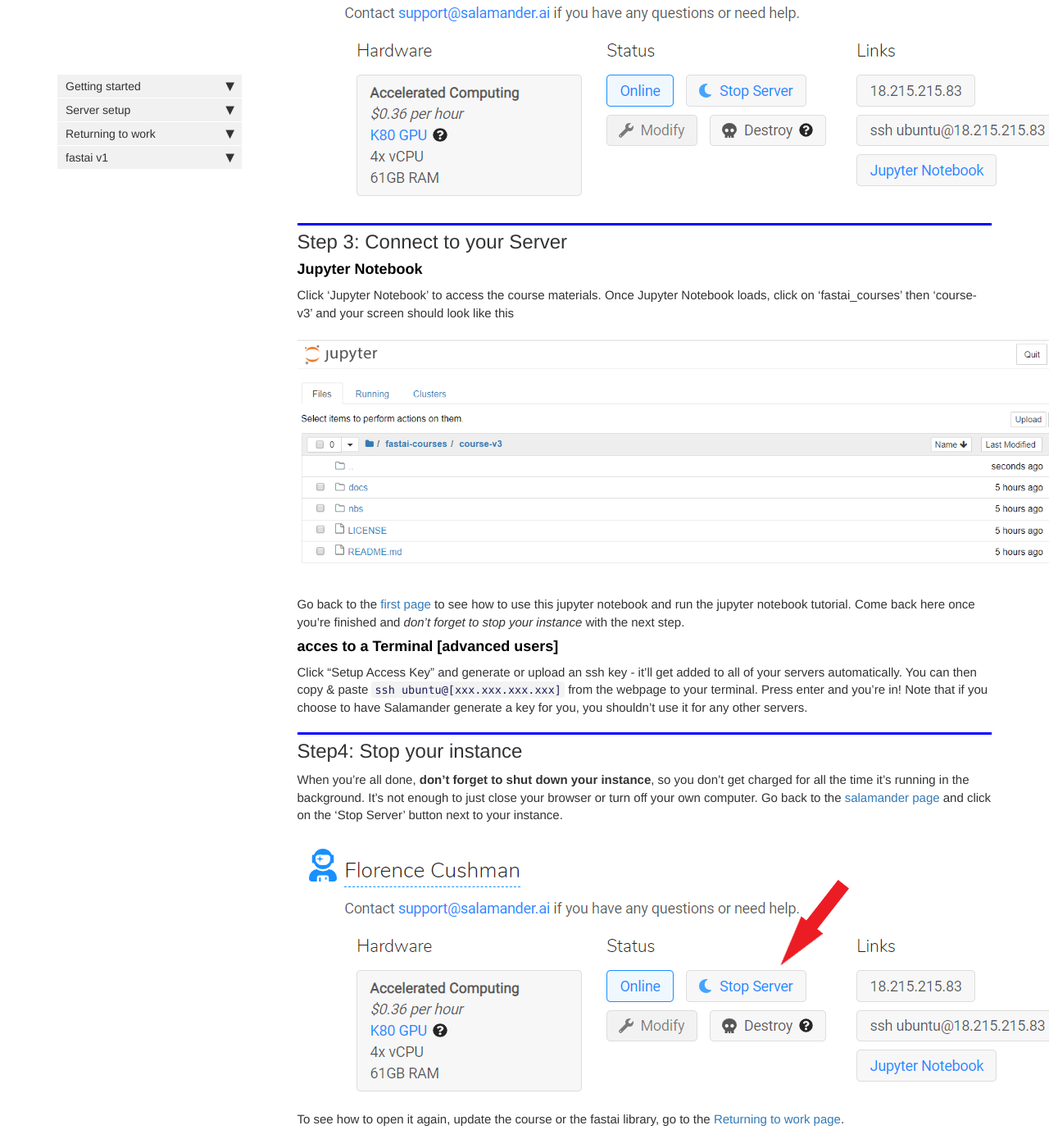
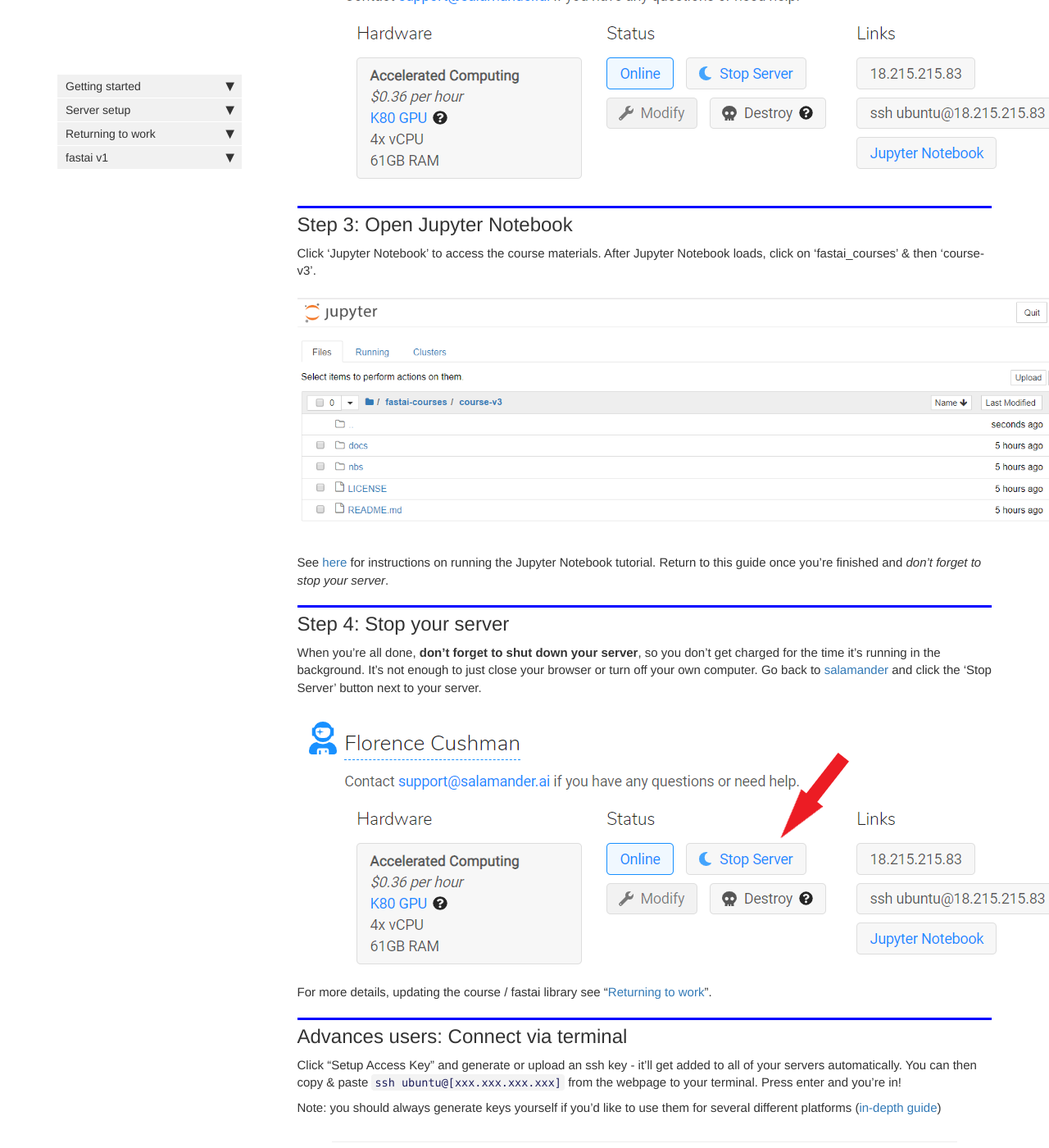
Before and after one commit to tamersalama/course-v3, a Jekyll site: the page built from docs/start_salamander.md, in a window 1280 px wide and 1400 px high, scrolled down 1608 px. Shown: the whole window at 82% size. Built offline with Jekyll 4.4.1, drawn with Linux system fonts in a browser that asks for light colours; nearby versions of some CDN libraries; comment, search, counter and statistics services are not loaded; some of the changed text lies outside the part shown.

Commit message:
Readability improvements

```diff
--- a/docs/start_salamander.md
+++ b/docs/start_salamander.md
@@ -26,35 +26,35 @@
 
 > If you already have a Salamander account, we recommend creating a brand new server to get the latest version of fastai
 
-Pick your desired hardware & storage size (if you don't know what to choose, just keep the default options). Don't forget to accept the 'cuDNN Software License Agreement' and to check the four boxes on top of the button "Launch Server" before clicking it.
+Pick your desired hardware & storage size (if you don't know what to choose, just keep the default options). Don't forget to accept the 'cuDNN Software License Agreement' and to check the acknowledgements above "Launch Server" before clicking it.
 
 ![](/images/salamander/create_server.png)
 
-Wait about a minute for the server to start. You'll see the status update several times (written in orange) until it's ready like this:
+Wait about a minute for the server to start. Once finished, it will look like this:
 
 ![](/images/salamander/ready.png)
 
-## Step 3: Connect to your Server
+## Step 3: Open Jupyter Notebook
 
-#### Jupyter Notebook
-
-Click 'Jupyter Notebook' to access the course materials. Once Jupyter Notebook loads, click on 'fastai_courses' then 'course-v3' and your screen should look like this
+Click 'Jupyter Notebook' to access the course materials. After Jupyter Notebook loads, click on 'fastai_courses' & then 'course-v3'.
 
 ![nb tuto](/images/salamander/final.png)
 
-Go back to the [first page](index) to see how to use this jupyter notebook and run the jupyter notebook tutorial. Come back here once you're finished and *don't forget to stop your instance* with the next step.
+See [here](index#jupyter-notebook) for instructions on running the Jupyter Notebook tutorial. Return to this guide once you're finished and _don't forget to stop your server_.
 
-#### acces to a Terminal [advanced users]
+## Step 4: Stop your server
 
-Click "Setup Access Key" and generate or upload an ssh key - it'll get added to all of your servers automatically. You can then copy & paste `ssh ubuntu@[xxx.xxx.xxx.xxx]` from the webpage to your terminal. Press enter and you're in! Note that if you choose to have Salamander generate a key for you, you shouldn't use it for any other servers.
-
-## Step4: Stop your instance
-
-When you're all done, **don't forget to shut down your instance**, so you don't get charged for all the time it's running in the background. It's not enough to just close your browser or turn off your own computer. Go back to the [salamander page](https://salamander.ai/) and click on the 'Stop Server' button next to your instance.
+When you're all done, **don't forget to shut down your server**, so you don't get charged for the time it's running in the background. It's not enough to just close your browser or turn off your own computer. Go back to [salamander](https://salamander.ai/) and click the 'Stop Server' button next to your server.
 
 ![](/images/salamander/stop.png)
 
-To see how to open it again, update the course or the fastai library, go to the [Returning to work page](update_salamander).
+For more details, updating the course / fastai library see "[Returning to work](update_salamander)".
+
+## Advances users: Connect via terminal
+
+Click "Setup Access Key" and generate or upload an ssh key - it'll get added to all of your servers automatically. You can then copy & paste `ssh ubuntu@[xxx.xxx.xxx.xxx]` from the webpage to your terminal. Press enter and you're in!
+
+Note: you should always generate keys yourself if you'd like to use them for several different platforms ([in-depth guide](https://help.github.com/articles/generating-a-new-ssh-key-and-adding-it-to-the-ssh-agent/))
 
 ---
 
```
